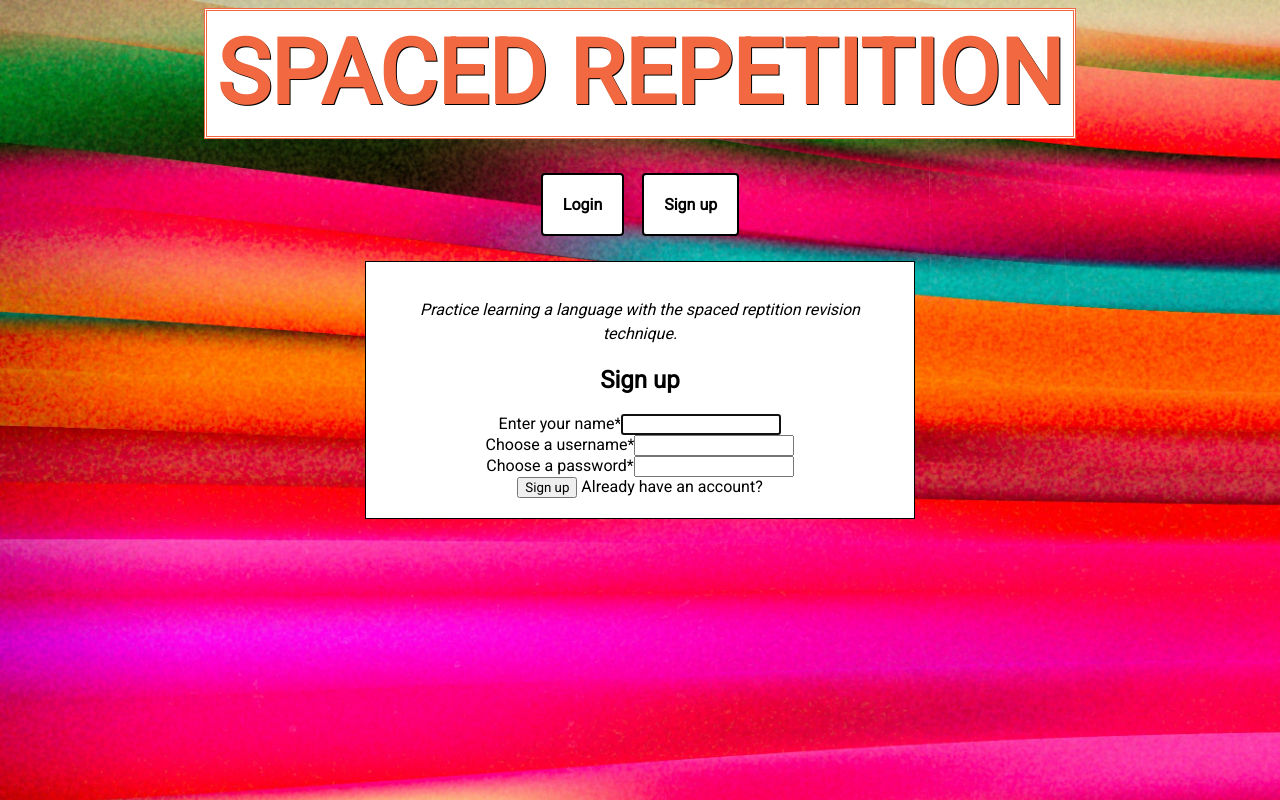
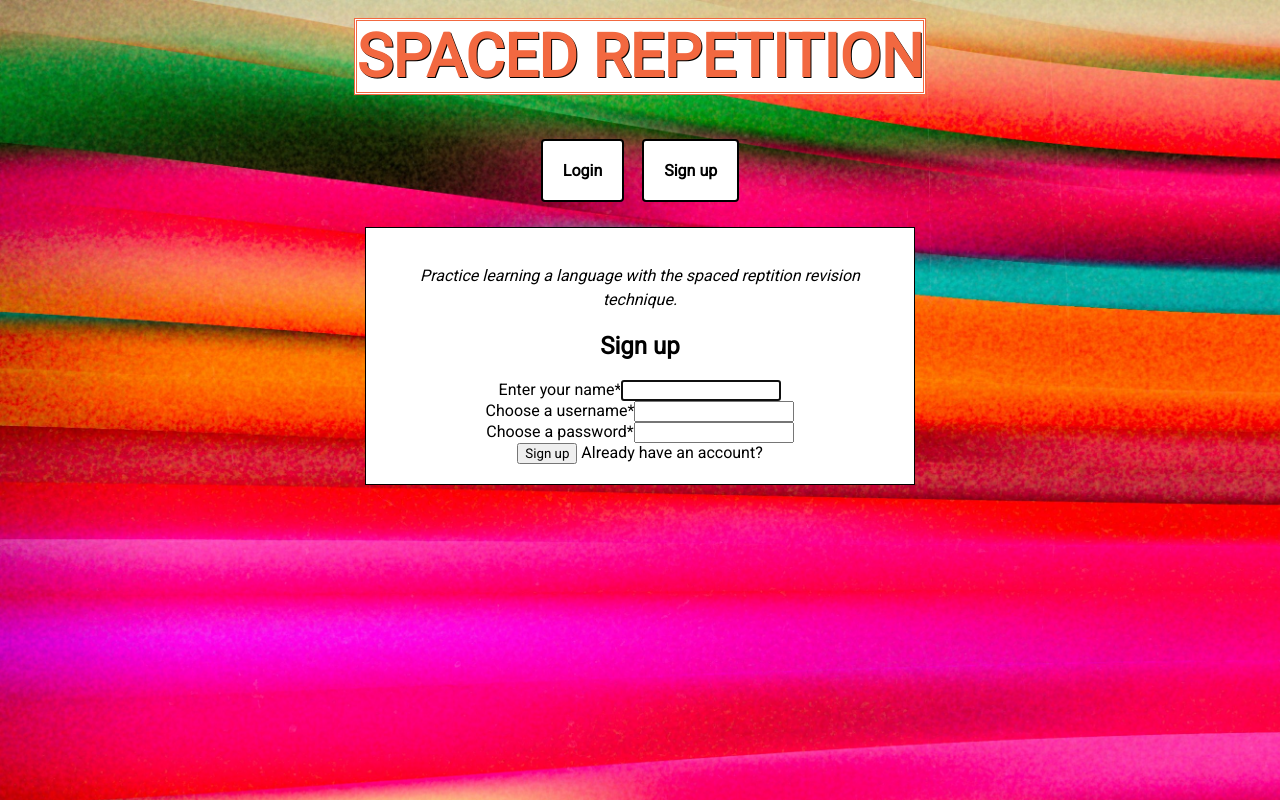
Before and after one commit to thinkful-ei-gecko/Smiti-Leon-new-spaced-repetition-client, a React app: page /register in a window 1280 px wide. Built offline with nearby package versions, Linux system fonts and the light colour scheme.

Commit message:
fixed header and media queries

```diff
--- a/src/components/Header/Header.css
+++ b/src/components/Header/Header.css
@@ -1,13 +1,12 @@
 
 .title{
-    font-size: 7vw;
+    font-size: 50px;
     color: #f26840;
     text-transform: uppercase;
     text-decoration: none;
     text-shadow: 1px 1px black;
     border-style: double;
     background: white;
-    padding: 10px;
 }
 
 .display-user span {
@@ -40,9 +39,13 @@
 
 
 
-@media screen and (min-width: 730px){
+@media screen and (min-width: 768px){
   .nav-link{
     padding: 20px;
     margin: 25px 7px;
   }
+
+  .title {
+    font-size: 60px;
+  }
 }
--- a/src/routes/DashboardRoute/DashboardRoute.css
+++ b/src/routes/DashboardRoute/DashboardRoute.css
@@ -14,7 +14,7 @@
 }
 
 
-@media screen and (min-width: 730px){
+@media screen and (min-width: 768px){
 
 
     .dash-button{
@@ -45,7 +45,7 @@
 }
 
 
-@media screen and (min-width: 730px){
+@media screen and (min-width: 768px){
 
     .word-card{
         font-size: 28px;
--- a/src/routes/LearningRoute/LearningRoute.css
+++ b/src/routes/LearningRoute/LearningRoute.css
@@ -8,7 +8,7 @@
 
 
 
-@media screen and (min-width: 730px){
+@media screen and (min-width: 768px){
     .card-container{
         font-size: 22px;
         width: 750px;
--- a/src/routes/LoginRoute/LoginRoute.css
+++ b/src/routes/LoginRoute/LoginRoute.css
@@ -11,7 +11,7 @@ img{
 
 
 
-@media screen and (min-width: 730px){
+@media screen and (min-width: 768px){
     .login-page{
         margin: auto;
         max-width: 550px;
--- a/src/routes/RegistrationRoute/RegistrationRoute.css
+++ b/src/routes/RegistrationRoute/RegistrationRoute.css
@@ -15,7 +15,7 @@ a{
 }
 
 
-@media screen and (min-width: 730px){
+@media screen and (min-width: 768px){
     .signup-form{
         margin: auto;
         max-width: 550px;
```
